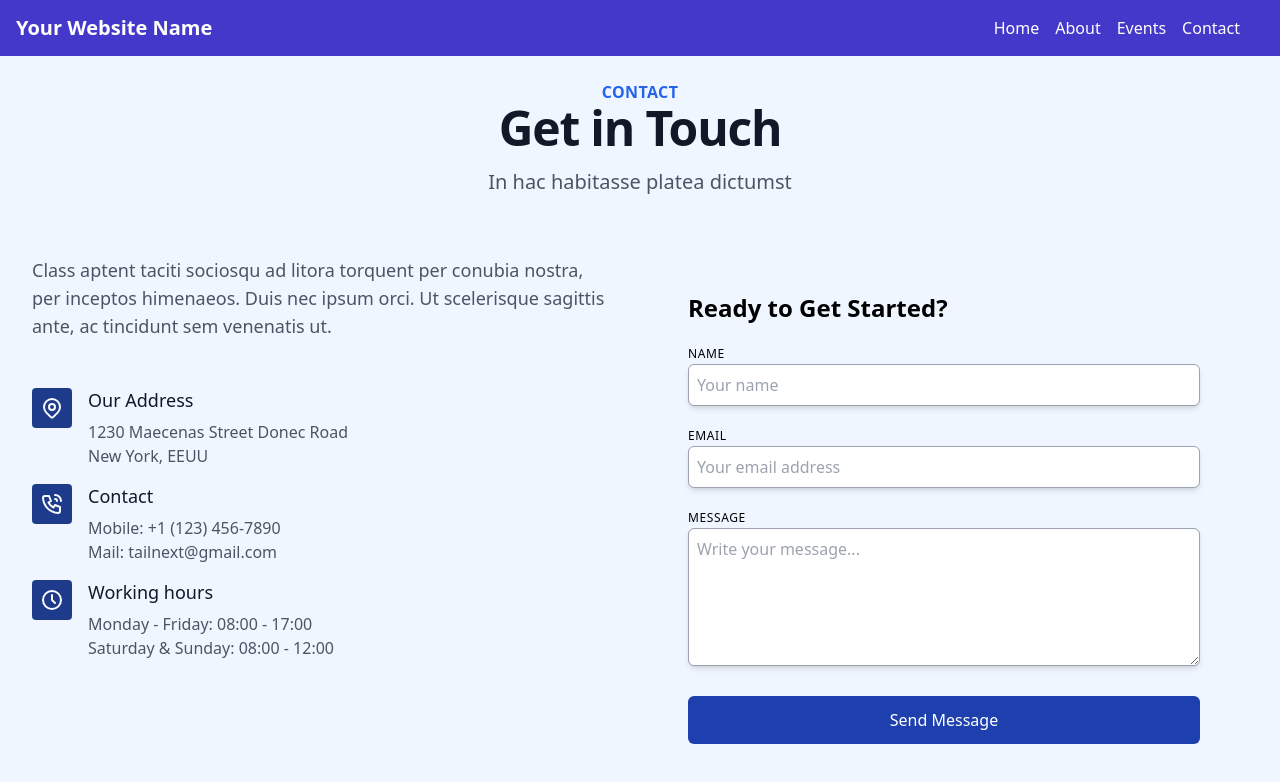
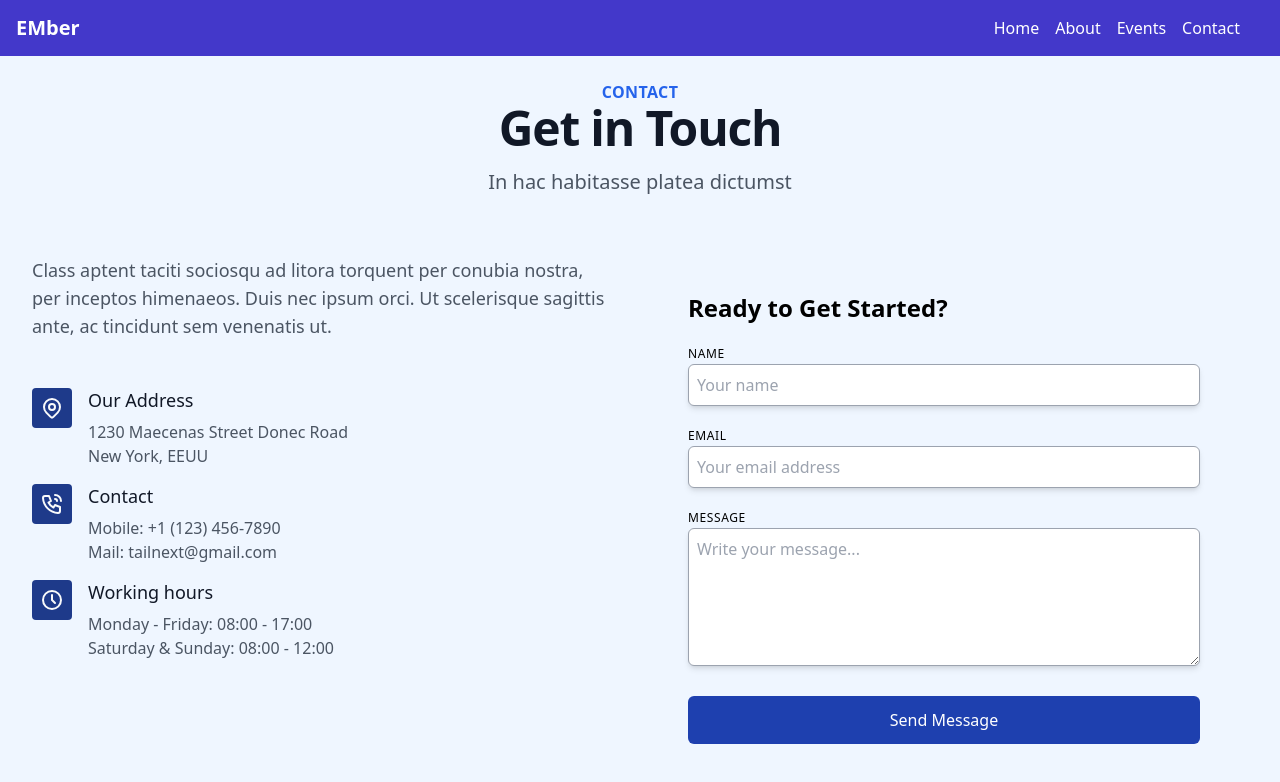
Before and after one commit to Lalitchaudhary01/event-management, a React (Create React App) app: page /contact in a window 1280 px wide. Shown: the top 782 px of the page. Built offline with nearby package versions, Linux system fonts and the light colour scheme.

Commit message:
change compnay name

```diff
--- a/src/components/Navbar.js
+++ b/src/components/Navbar.js
@@ -7,7 +7,7 @@ const Navbar = () => {
       <div className="flex items-center">
         {/* Logo */}
         <Link to="/" className="text-xl font-bold">
-          Your Website Name {/* Or replace with your logo */}
+          EMber {/* Or replace with your logo */}
         </Link>
       </div>
 
```
